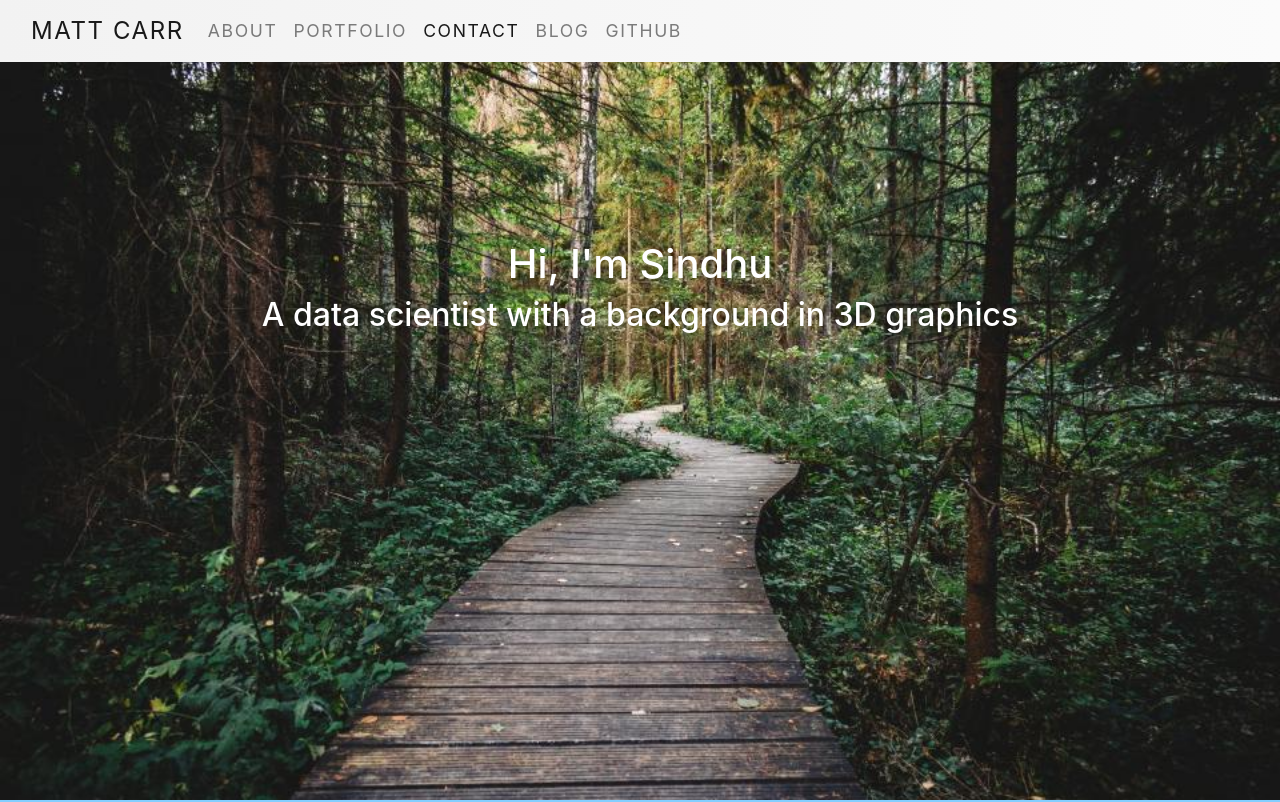
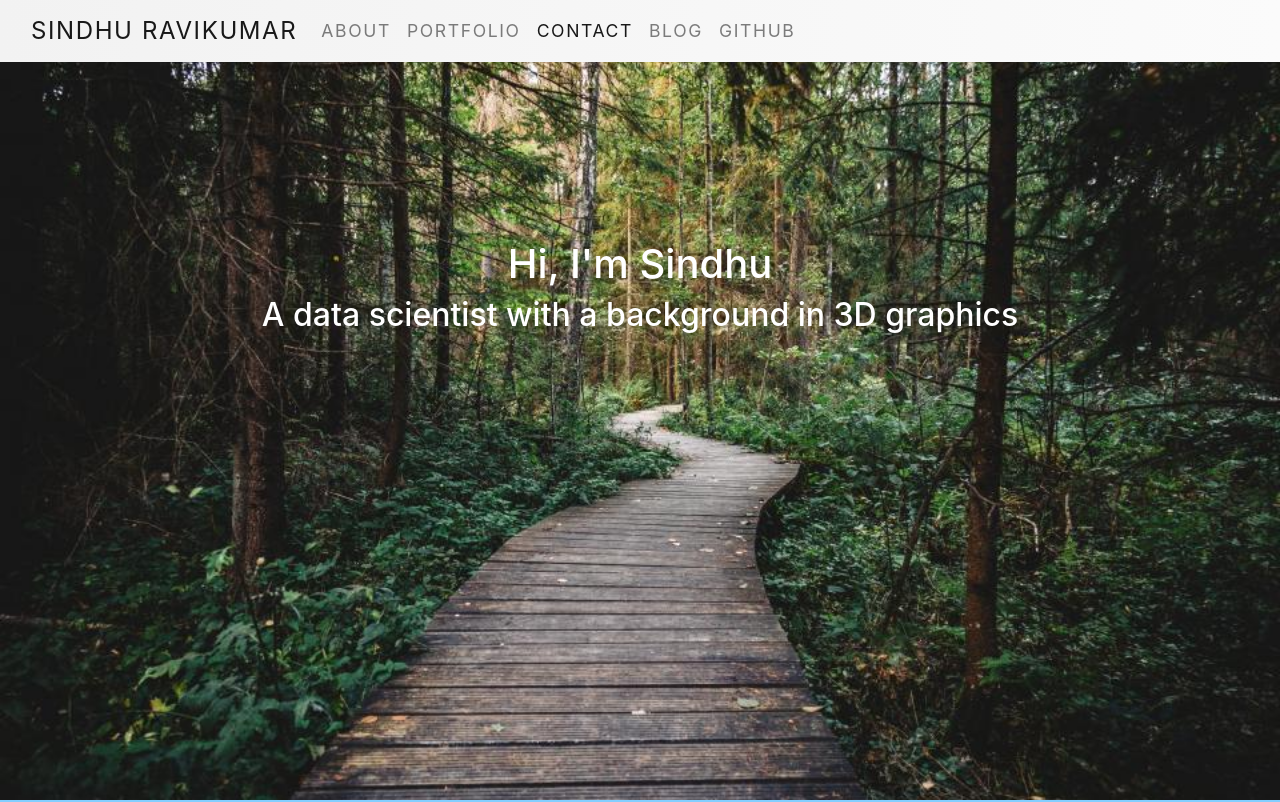
Before and after one commit to SinShady/SinShady.github.io, a plain HTML site: page index.html in a window 1280 px wide. Shown: the top 802 px of the page. Drawn offline with nearby package versions, Linux system fonts and the light colour scheme.

Commit message:
Update index.html

```diff
--- a/index.html
+++ b/index.html
@@ -24,7 +24,7 @@
         <!--Start navigation bar-->
         <nav class='navbar navbar-expand-md navbar-light bg-light fixed-top'>
             <div class='container-fluid'>
-                <a class='navbar-brand' id='name' href="#home">Matt Carr</a>
+                <a class='navbar-brand' id='name' href="#home">Sindhu Ravikumar</a>
                 <button class="navbar-toggler" type="button" data-toggle="collapse" data-target="#navbarResponsive">
                     <span class="navbar-toggler-icon"></span>
                 </button>
```
